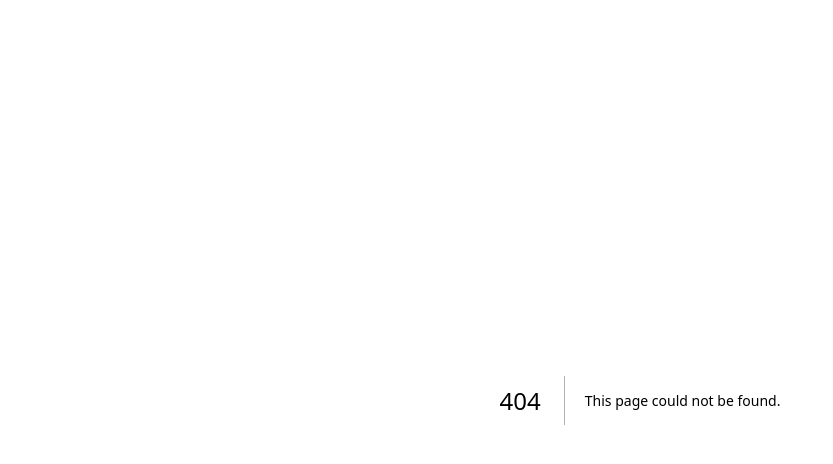
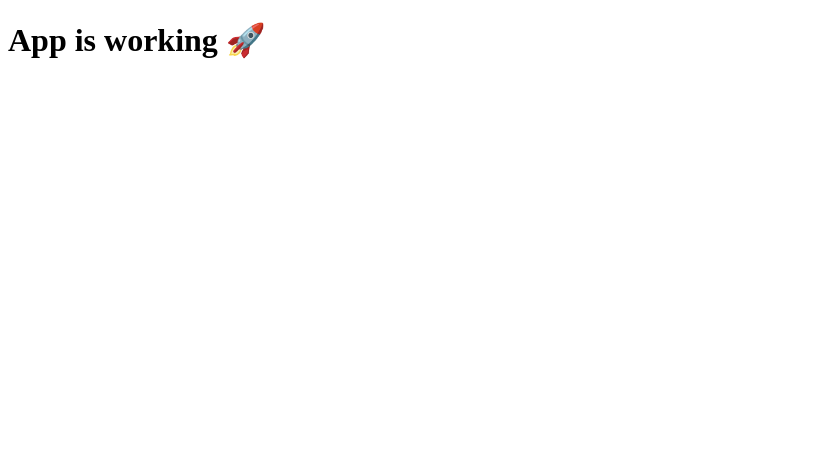
Before and after one commit to 25pai020-cell/resume-parser-app, a Next.js app in the folder resume-parser-frontend/: page /login in a window 1280 px wide. Before the commit this address had no page. Shown: the top 464 px of the page, without its empty margins (0-833 px from the left). Built offline with nearby package versions, Linux system fonts and the light colour scheme.

Commit message:
add homepage

```diff
--- /dev/null
+++ b/resume-parser-frontend/app/login/page.js
@@ -0,0 +1,3 @@
+export default function Home() {
+  return <h1>App is working 🚀</h1>;
+}
```
